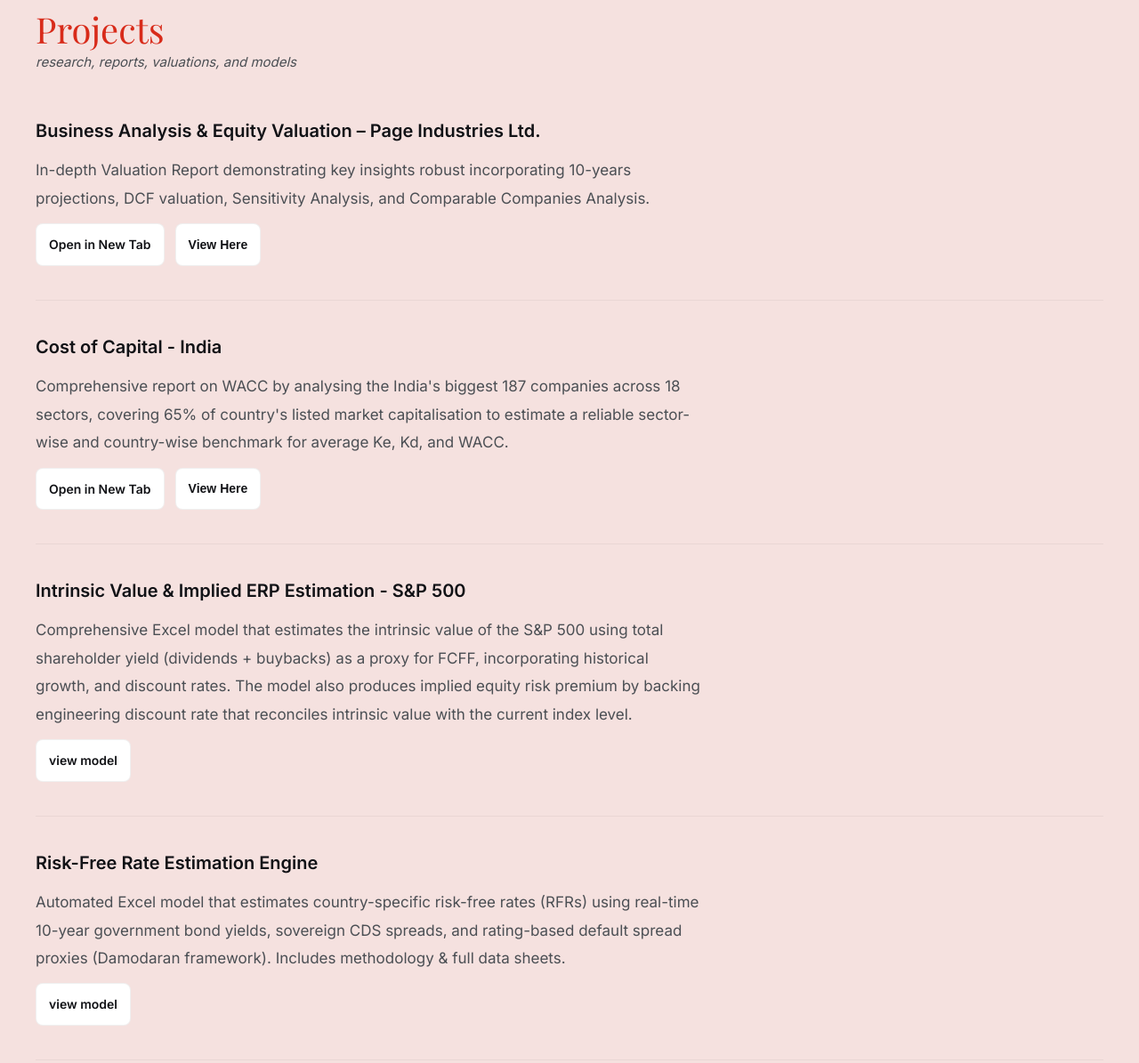
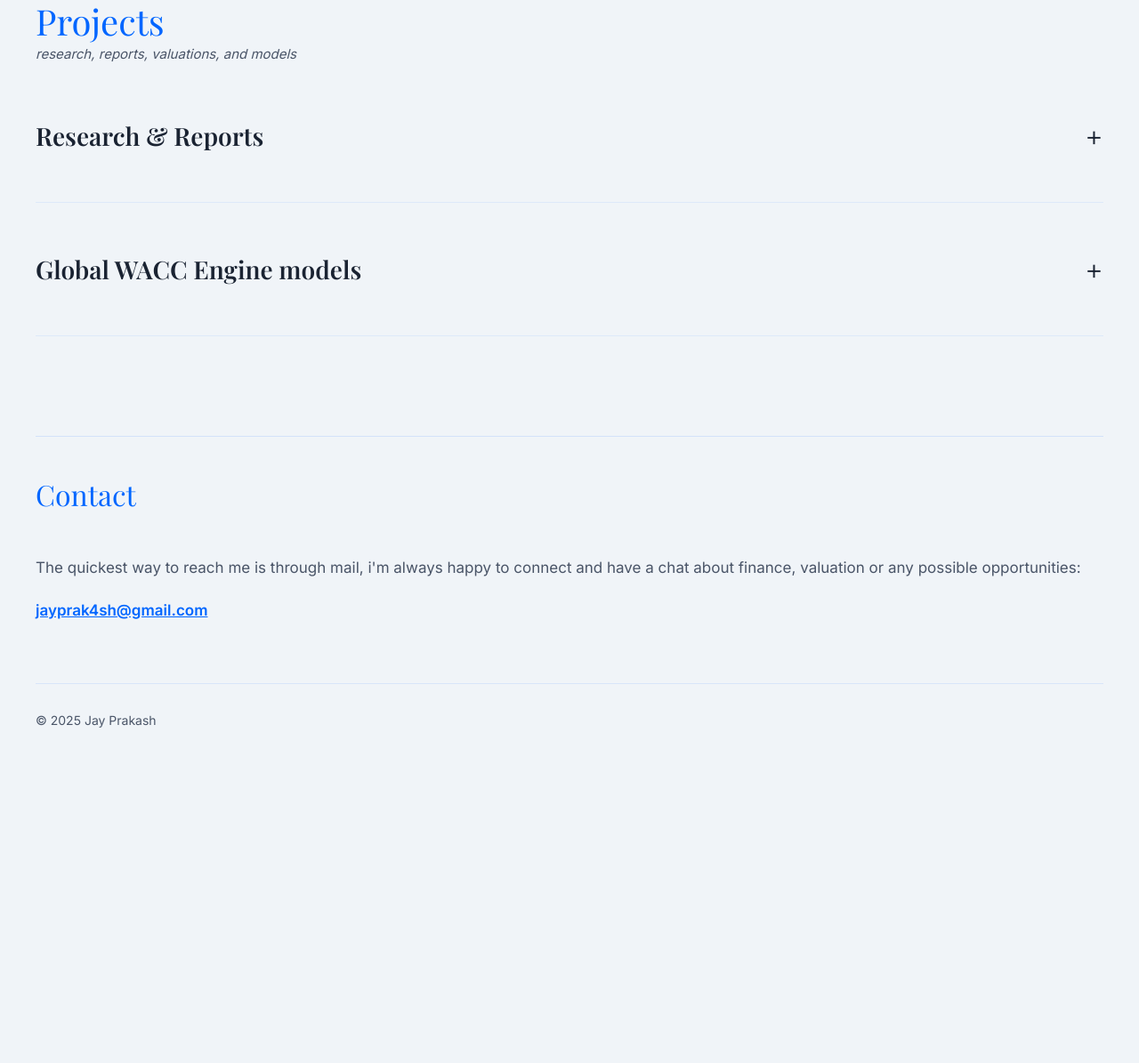
Before and after one commit to jay-finance/portfolio, a plain HTML site: page index.html in a window 1280 px wide. Shown: the part 804-1999 px from the top of the page at 89% size. After the commit the page ends 1654 px from the top, so only its background shows below. Drawn offline with nearby package versions, Linux system fonts and the light colour scheme.

Commit message:
Update index.html

```diff
--- a/index.html
+++ b/index.html
@@ -9,24 +9,12 @@
   <link href="https://fonts.googleapis.com/css2?family=Playfair+Display:wght@400;600;700&family=Inter:wght@300;400;600&display=swap" rel="stylesheet">
 
   <style>
-.project-btn{
-  display:inline-block;
-  background:#fff;
-  color:var(--ink);
-  border-radius:8px;
-  padding:10px 14px;
-  border:1px solid rgba(0,0,0,.06);
-  text-decoration:none;
-  font-size:14px;        /* SAME SIZE AS View Here */
-  font-weight:600;       /* SAME WEIGHT */
-  cursor:pointer;
-}
-
     :root{
-      --bg: #f5e1df;
-      --ink: #111216;
-      --muted: #4b4f54;
-      --accent: #d82b1a;
+      --bg: #f0f4f8;
+      --ink: #1a2332;
+      --muted: #4a5568;
+      --accent: #0066ff;
+      --accent-dark: #0052cc;
       --maxWidth: 1200px;
     }
 
@@ -59,7 +47,7 @@
     .logo{
       font-family:"Playfair Display", serif;
       color:var(--accent);
-      font-size:42px;           /* slightly larger for name */
+      font-size:42px;
       font-weight:400;
       line-height:1;
     }
@@ -72,22 +60,21 @@
     nav a{ color:var(--ink); text-decoration:none; }
     nav a:hover{ color:var(--accent); }
 
-    .social svg{ width:20px; height:20px; fill:var(--ink); }
+    .social svg{ width:20px; height:20px; fill:var(--accent); }
 
-    /* HERO layout: left-aligned and pushed down so it begins under the name */
+    /* HERO layout */
     .hero-outer {
       width:100%;
       box-sizing:border-box;
-      margin-top: 34vh; /* adjust to push hero lower */
+      margin-top: 34vh;
       margin-bottom: 6vh;
     }
 
     .hero {
-      max-width:90%;           /* controls how wide the red headline column is */
+      max-width:90%;
       margin-left:0;
     }
 
-    /* red headline */
     .hero-title{
       font-family:"Playfair Display", serif;
       color:var(--accent);
@@ -99,13 +86,12 @@
       letter-spacing:.2px;
     }
 
-    /* short subtitle intentionally pushed below the fold */
     .hero-sub{
-      margin-top:120px;        /* big gap so subtitle is normally below fold */
+      margin-top:120px;
       font-size:18px;
       color:var(--muted);
       line-height:1.85;
-      max-width:640px;
+      max-width:900px;
     }
 
     /* generic section style (two-column) */
@@ -115,8 +101,16 @@
       gap:50px;
       align-items:start;
       padding:72px 0;
-      border-top:1px solid rgba(0,0,0,.06);
+      border-top:1px solid rgba(0,102,255,.12);
     }
+
+    /* Projects section - full width */
+    #projects {
+      display: block;
+      padding:72px 0;
+      border-top:1px solid rgba(0,102,255,.12);
+    }
+
     .left{
       font-family:"Playfair Display", serif;
       color:var(--accent);
@@ -126,42 +120,134 @@
     .meta{ margin-top:8px; color:var(--muted); font-style:italic; font-size:15px; }
     .right{ font-size:17px; color:var(--muted); line-height:1.85; }
 
-    /* Projects band (matches Nathan layout) */
+    /* Projects styling */
     .projects-left {
       font-family:"Playfair Display", serif;
       color:var(--accent);
-      font-size:44px;               /* larger, like Nathan */
+      font-size:44px;
       line-height:1.05;
       margin-bottom:6px;
     }
-    .projects-sub { font-style:italic; color:var(--muted); margin-top:6px; font-size:15px; }
+    .projects-sub {
+      font-style:italic;
+      color:var(--muted);
+      margin-top:6px;
+      font-size:15px;
+    }
 
-    .project-item { margin-bottom:34px; padding-bottom:28px; border-bottom:1px solid rgba(0,0,0,.05); }
+    /* Dropdown sections */
+    .dropdown-section {
+      margin-bottom: 40px;
+      padding-bottom: 20px;
+      border-bottom: 1px solid rgba(0,102,255,.08);
+    }
+
+    .dropdown-header {
+      display: flex;
+      justify-content: space-between;
+      align-items: center;
+      cursor: pointer;
+      padding: 15px 0;
+      margin-bottom: 10px;
+    }
+
+    .dropdown-title {
+      font-family: "Playfair Display", serif;
+      font-size: 28px;
+      font-weight: 600;
+      color: var(--ink);
+    }
+
+    .dropdown-toggle {
+      font-size: 32px;
+      color: var(--ink);
+      font-weight: 300;
+      transition: transform 0.3s;
+      user-select: none;
+    }
+
+    .dropdown-toggle.active {
+      transform: rotate(45deg);
+    }
+
+    .dropdown-content {
+      max-height: 0;
+      overflow: hidden;
+      transition: max-height 0.4s ease-out;
+    }
+
+    .dropdown-content.active {
+      max-height: 5000px;
+      transition: max-height 0.6s ease-in;
+    }
+
+    /* Project items */
+    .project-item {
+      margin-bottom:34px;
+      padding-bottom:28px;
+      border-bottom:1px solid rgba(0,102,255,.06);
+      max-width:100%;
+    }
+
+    .project-item:last-child {
+      border-bottom: none;
+    }
+
     .project-item h3 {
       margin:0 0 10px 0;
       font-family:Inter, system-ui;
       font-weight:700;
-      color:var(--ink);
+      color:var(--accent);
       font-size:20px;
+      max-width:90%;
     }
-    .project-item .desc { color:var(--muted); margin-bottom:12px; max-width:70ch; }
+    .project-item .desc {
+      color:var(--muted);
+      margin-bottom:12px;
+      max-width:90%;
+    }
+
     .project-btn{
       display:inline-block;
-      background:#fff;
-      color:var(--ink);
-      border-radius:8px;
-      padding:10px 14px;
-      border:1px solid rgba(0,0,0,.06);
+      background:#ffffff;
+      color:var(--accent);
+      border-radius:6px;
+      padding:10px 18px;
+      border:2px solid var(--accent);
       text-decoration:none;
-      font-weight:700;
+      font-size:14px;
+      font-weight:600;
       cursor:pointer;
+      transition: all 0.2s;
+      box-shadow: 0 2px 6px rgba(0,102,255,.1);
+    }
+
+    .project-btn:hover {
+      background:var(--accent);
+      color:#ffffff;
+      box-shadow: 0 4px 12px rgba(0,102,255,.25);
+      transform: translateY(-1px);
     }
 
     .project-btn:active{ transform:translateY(1px); }
 
-    .pdf-viewer{ margin-top:18px; border-radius:8px; overflow:hidden; display:none; background:#f3f3f3; min-height:420px; border:1px solid rgba(0,0,0,.06); }
+    .pdf-viewer{
+      margin-top:18px;
+      border-radius:8px;
+      overflow:hidden;
+      display:none;
+      background:#ffffff;
+      min-height:420px;
+      border:1px solid rgba(0,102,255,.12);
+      box-shadow: 0 4px 12px rgba(0,102,255,.08);
+    }
 
-    footer{ padding:32px 0; color:var(--muted); font-size:14px; border-top:1px solid rgba(0,0,0,.04); }
+    footer{
+      padding:32px 0;
+      color:var(--muted);
+      font-size:14px;
+      border-top:1px solid rgba(0,102,255,.1);
+    }
 
     @media (max-width:1400px){
       .hero { max-width:90%; }
@@ -177,6 +263,7 @@
       .hero-title{ font-size:36px; }
       .hero-sub{ margin-top:38px; font-size:16px; }
       .projects-left{ font-size:28px; }
+      .dropdown-title { font-size: 22px; }
     }
   </style>
 </head>
@@ -198,7 +285,6 @@
           </svg>
         </a>
       </nav>
-
     </header>
 
     <!-- HERO -->
@@ -214,27 +300,32 @@
       </div>
     </div>
 
-    <!-- PROJECTS section (Nathan-style left heading + right list) -->
-    <section id="projects" class="section" aria-labelledby="projects-title">
-      <div>
+    <!-- PROJECTS section with dropdowns -->
+    <section id="projects" aria-labelledby="projects-title">
       <div class="projects-left" id="projects-title">Projects</div>
       <div class="projects-sub">research, reports, valuations, and models</div>
+
+      <div style="margin-top: 48px;">
+
+        <!-- REPORTS DROPDOWN -->
+        <div class="dropdown-section">
+          <div class="dropdown-header" onclick="toggleDropdown('reports')">
+            <div class="dropdown-title">Research & Reports</div>
+            <div class="dropdown-toggle" id="reports-toggle">+</div>
           </div>
+          <div class="dropdown-content" id="reports-content" style="margin-top: 20px;">
 
-      <div class="right">
             <!-- Project 1 -->
             <div class="project-item">
-          <h3>Business Analysis & Equity Valuation – Page Industries Ltd. </h3>
+              <h3>Business Analysis & Equity Valuation – Page Industries Ltd.</h3>
               <div class="desc">In-depth Valuation Report demonstrating key insights robust incorporating 10-years projections, DCF valuation, Sensitivity Analysis, and Comparable Companies Analysis.</div>
               <div style="display:flex; gap:12px; margin-bottom:10px;">
                 <a class="project-btn" href="Page industries valuation report.pdf" target="_blank">Open in New Tab</a>
-  <button class="project-btn btn" onclick="togglePDF('pdf1', this)">View Here</button>
+                <button class="project-btn" onclick="togglePDF('pdf1', this)">View Here</button>
               </div>
-
               <div id="pdf1" class="pdf-viewer">
                 <embed src="Page industries valuation report.pdf#toolbar=0" type="application/pdf" width="100%" height="600px" />
               </div>
-
             </div>
 
             <!-- Project 2 -->
@@ -243,103 +334,85 @@
               <div class="desc">Comprehensive report on WACC by analysing the India's biggest 187 companies across 18 sectors, covering 65% of country's listed market capitalisation to estimate a reliable sector-wise and country-wise benchmark for average Ke, Kd, and WACC.</div>
               <div style="display:flex; gap:12px; margin-bottom:10px;">
                 <a class="project-btn" href="Cost of Capital India - march.pdf" target="_blank">Open in New Tab</a>
-  <button class="project-btn btn" onclick="togglePDF('pdf2', this)">View Here</button>
+                <button class="project-btn" onclick="togglePDF('pdf2', this)">View Here</button>
               </div>
-
-<div id="pdf2" class="pdf-viewer">
-  <embed src="Cost of Capital India - march.pdf#toolbar=0" type="application/pdf" width="100%" height="600px" />
-</div>
-
-        </div>
-
-
-<!-- Project 3 -->
-<div class="project-item">
-  <h3>Intrinsic Value & Implied ERP Estimation - S&P 500</h3>
-  <div class="desc">
-    Comprehensive Excel model that estimates the intrinsic value of the S&P 500 using total shareholder yield (dividends + buybacks) as a proxy for FCFF, incorporating historical growth, and discount rates. The model also produces implied equity risk premium by backing engineering discount rate that reconciles intrinsic value with the current index level.
-  </div>
-
-  <div style="display:flex; gap:12px; margin-bottom:10px;">
-
-    <a class="project-btn"
-       href="SP500 Valuation and Implied ERP.xlsx"
-       download>view model</a>
-  </div>
-</div>
-
-
-<!-- Project 4 -->
-<div class="project-item">
-  <h3>Risk-Free Rate Estimation Engine</h3>
-  <div class="desc">
-    Automated Excel model that estimates country-specific risk-free rates (RFRs) using
-    real-time 10-year government bond yields, sovereign CDS spreads, and rating-based
-    default spread proxies (Damodaran framework). Includes methodology & full data sheets.
-  </div>
-
-  <div style="display:flex; gap:12px; margin-bottom:10px;">
-
-    <a class="project-btn"
-       href="Risk-Free Rate Calculator.xlsx"
-       download>view model</a>
-  </div>
-</div>
-
-
-<!-- Project 5 -->
-<div class="project-item">
-  <h3>Comparable Companies Analysis - Britannia</h3>
-  <div class="desc">
-    Comprehensive valuation report on Britannia Industries featuring a structured Comparable Company Analysis using peer-set trading multiples across FMCG, packaged foods, and consumer staples.
-  </div>
-<div style="display:flex; gap:12px; margin-bottom:10px;">
-  <a class="project-btn" href="Britannia CCA.pdf" target="_blank">Open in New Tab</a>
-  <button class="project-btn btn" onclick="togglePDF('pdf2', this)">View Here</button>
-</div>
-
               <div id="pdf2" class="pdf-viewer">
                 <embed src="Cost of Capital India - march.pdf#toolbar=0" type="application/pdf" width="100%" height="600px" />
               </div>
             </div>
 
+            <!-- Project 5 -->
+            <div class="project-item">
+              <h3>Comparable Companies Analysis - Britannia</h3>
+              <div class="desc">Comprehensive valuation report on Britannia Industries featuring a structured Comparable Company Analysis using peer-set trading multiples across FMCG, packaged foods, and consumer staples.</div>
+              <div style="display:flex; gap:12px; margin-bottom:10px;">
+                <a class="project-btn" href="Britannia CCA.pdf" target="_blank">Open in New Tab</a>
+                <button class="project-btn" onclick="togglePDF('pdf5', this)">View Here</button>
+              </div>
+              <div id="pdf5" class="pdf-viewer">
+                <embed src="Britannia CCA.pdf#toolbar=0" type="application/pdf" width="100%" height="600px" />
+              </div>
+            </div>
 
             <!-- Project 6 -->
             <div class="project-item">
               <h3>Index Valuation Methodology Paper - S&P 500</h3>
-  <div class="desc">
-    Methodology paper outlining the intrinsic value of the S&P 500 index using professor Damodaran's framework.
-  </div>
+              <div class="desc">Methodology paper outlining the intrinsic value of the S&P 500 index using professor Damodaran's framework.</div>
               <div style="display:flex; gap:12px; margin-bottom:10px;">
                 <a class="project-btn" href="Valuing SP500 INDEX.pdf" target="_blank">Open in New Tab</a>
-  <button class="project-btn btn" onclick="togglePDF('pdf2', this)">View Here</button>
+                <button class="project-btn" onclick="togglePDF('pdf6', this)">View Here</button>
               </div>
-
-<div id="pdf2" class="pdf-viewer">
-  <embed src="Cost of Capital India - march.pdf#toolbar=0" type="application/pdf" width="100%" height="600px" />
+              <div id="pdf6" class="pdf-viewer">
+                <embed src="Valuing SP500 INDEX.pdf#toolbar=0" type="application/pdf" width="100%" height="600px" />
               </div>
             </div>
-
 
             <!-- Project 7 -->
             <div class="project-item">
               <h3>Index Valuation Methodology Paper - Nifty 50</h3>
-  <div class="desc">
-    Methodology paper outlining the intrinsic value of the Nifty 50 index using professor Damodaran's framework.
-  </div>
+              <div class="desc">Methodology paper outlining the intrinsic value of the Nifty 50 index using professor Damodaran's framework.</div>
               <div style="display:flex; gap:12px; margin-bottom:10px;">
                 <a class="project-btn" href="Valuing NIFTY 50 INDEX.pdf" target="_blank">Open in New Tab</a>
-  <button class="project-btn btn" onclick="togglePDF('pdf2', this)">View Here</button>
+                <button class="project-btn" onclick="togglePDF('pdf7', this)">View Here</button>
               </div>
-
-<div id="pdf2" class="pdf-viewer">
-  <embed src="Cost of Capital India - march.pdf#toolbar=0" type="application/pdf" width="100%" height="600px" />
+              <div id="pdf7" class="pdf-viewer">
+                <embed src="Valuing NIFTY 50 INDEX.pdf#toolbar=0" type="application/pdf" width="100%" height="600px" />
               </div>
             </div>
 
+          </div>
+        </div>
+
+        <!-- MODELS DROPDOWN -->
+        <div class="dropdown-section">
+          <div class="dropdown-header" onclick="toggleDropdown('models')">
+            <div class="dropdown-title">Global WACC Engine models</div>
+            <div class="dropdown-toggle" id="models-toggle">+</div>
+          </div>
+          <div class="dropdown-content" id="models-content" style="margin-top: 20px;">
+
+            <!-- Project 3 -->
+            <div class="project-item">
+              <h3>Intrinsic Value & Implied ERP Estimation - S&P 500</h3>
+              <div class="desc">Comprehensive Excel model that estimates the intrinsic value of the S&P 500 using total shareholder yield (dividends + buybacks) as a proxy for FCFF, incorporating historical growth, and discount rates. The model also produces implied equity risk premium by backing engineering discount rate that reconciles intrinsic value with the current index level.</div>
+              <div style="display:flex; gap:12px; margin-bottom:10px;">
+                <a class="project-btn" href="SP500 Valuation and Implied ERP.xlsx" download>View Model</a>
+              </div>
+            </div>
+
+            <!-- Project 4 -->
+            <div class="project-item">
+              <h3>Risk-Free Rate Estimation Engine</h3>
+              <div class="desc">Automated Excel model that estimates country-specific risk-free rates (RFRs) using real-time 10-year government bond yields, sovereign CDS spreads, and rating-based default spread proxies (Damodaran framework). Includes methodology & full data sheets.</div>
+              <div style="display:flex; gap:12px; margin-bottom:10px;">
+                <a class="project-btn" href="Risk-Free Rate Calculator.xlsx" download>View Model</a>
+              </div>
+            </div>
 
           </div>
+        </div>
 
+      </div>
     </section>
 
     <!-- Contact -->
@@ -360,6 +433,14 @@
   <script>
     document.getElementById('yr').textContent = new Date().getFullYear();
 
+    function toggleDropdown(section) {
+      const content = document.getElementById(section + '-content');
+      const toggle = document.getElementById(section + '-toggle');
+
+      content.classList.toggle('active');
+      toggle.classList.toggle('active');
+    }
+
     function togglePDF(id, btn){
       const el = document.getElementById(id);
       if(!el) return;
@@ -367,11 +448,13 @@
       document.querySelectorAll('.pdf-viewer').forEach(v=>{ if(v.id !== id) v.style.display='none'; });
       if(el.style.display === 'block'){
         el.style.display = 'none';
-        btn.textContent = 'View PDF';
+        btn.textContent = 'View Here';
       } else {
         el.style.display = 'block';
         // reset other buttons text
-        document.querySelectorAll('.btn').forEach(b => b.textContent = 'View PDF');
+        document.querySelectorAll('.project-btn').forEach(b => {
+          if(b.textContent === 'Hide PDF') b.textContent = 'View Here';
+        });
         btn.textContent = 'Hide PDF';
         setTimeout(()=> el.scrollIntoView({behavior:'smooth', block:'start'}), 120);
       }
```
Lines whose indentation alone changed are shown as unchanged.
